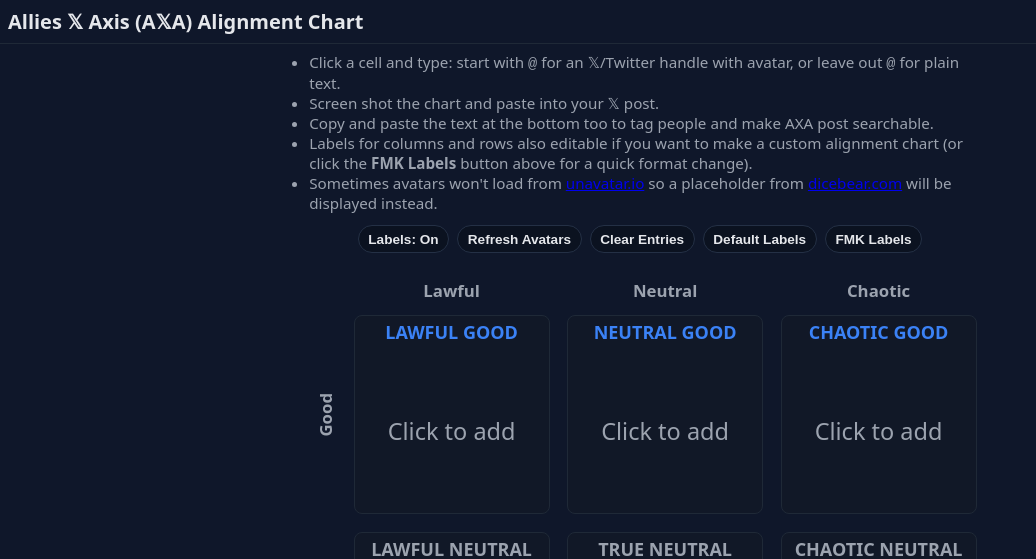
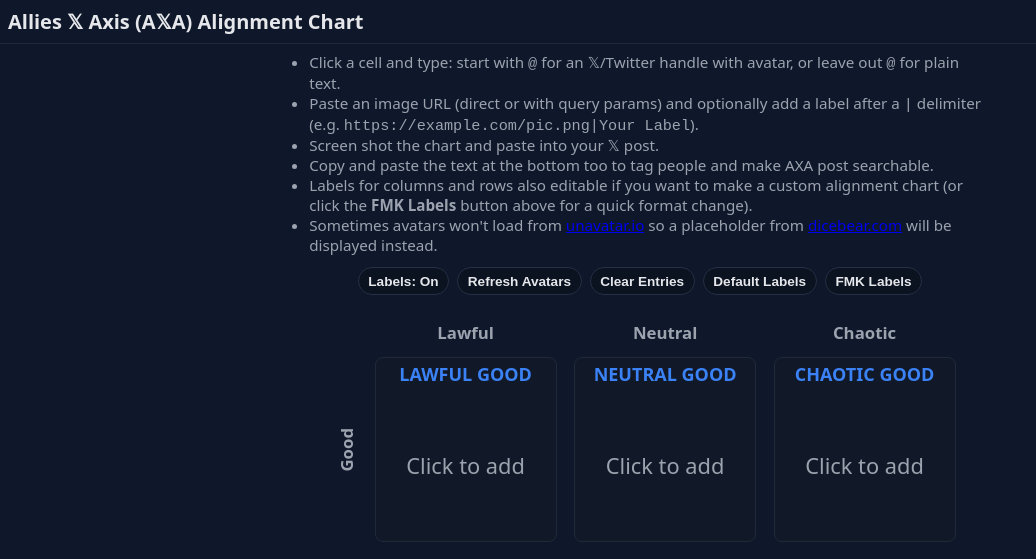
Before and after one commit to decent-money/decent-money.github.io, a Jekyll site: the page axa/content.html, which Jekyll copies as it is, in a window 1280 px wide, cut to the strip 0-559 px from the top of the page. Shown: the whole strip, without its empty margins (0-1036 px from the left). Built offline with Jekyll 4.4.1, drawn with Linux system fonts in a browser that asks for light colours; some of the changed lines change nothing that is shown.

Commit message:
Add functionality to include image URLs with option text label.

```diff
--- a/axa/content.html
+++ b/axa/content.html
@@ -322,6 +322,14 @@
   transition: transform 0.2s ease, width 0.2s ease, height 0.2s ease;
 }
 
+.custom-image {
+  border-radius: 10px;
+  border: none;
+  object-fit: contain;
+  background: var(--panel);
+  transition: transform 0.2s ease, width 0.2s ease, height 0.2s ease;
+}
+
 
     .handle {
       position: absolute;
@@ -513,6 +521,7 @@
     <div class="instruction">
       <ul>
         <li>Click a cell and type: start with <code>@</code> for an <span class="x-symbol">X</span>/Twitter handle with avatar, or leave out <code>@</code> for plain text.</li>
+        <li>Paste an image URL (direct or with query params) and optionally add a label after a <code>|</code> delimiter (e.g. <code>https://example.com/pic.png|Your Label</code>).</li>
         <li>Screen shot the chart and paste into your <span class="x-symbol">X</span> post.</li>
         <li>Copy and paste the text at the bottom too to tag people and make AXA post searchable.</li>
         <li>Labels for columns and rows also editable if you want to make a custom alignment chart (or click
@@ -756,6 +765,21 @@
       return v;
     }
 
+    const IMAGE_EXT_RE = /\.(png|jpe?g|gif|webp|svg)(\?.*)?$/i;
+
+    function parseImageEntry(value) {
+      if (!value) return null;
+      const parts = value.split('|');
+      const url = (parts.shift() || '').trim();
+      if (!/^https?:\/\//i.test(url)) return null;
+      const urlNoQuery = url.split('?')[0];
+      const hasExt = IMAGE_EXT_RE.test(urlNoQuery);
+      const hasHint = /width=|height=|image|img|format=|jpeg|jpg|png|gif|webp/i.test(url);
+      const label = parts.join('|').trim();
+      if (!hasExt && !hasHint && !label) return null; // avoid treating arbitrary links as images
+      return { url, label };
+    }
+
 
     function avatarURL(handle) {
       const encodedHandle = encodeURIComponent(handle);
@@ -792,6 +816,16 @@
           if (raw.startsWith('@')) {
             const h = parseHandle(raw);
             return h ? '@' + h : '?';
+          }
+          const img = parseImageEntry(raw);
+          if (img) {
+            const cellIndex = () => {
+              const r = Number(c.dataset.rowIndex);
+              const cIdx = Number(c.dataset.colIndex);
+              return r * 3 + cIdx + 1;
+            };
+            const lbl = img.label || `Img${cellIndex()}`;
+            return `${lbl},`;
           }
           // Plain text entries get a trailing comma for separation
           return `${raw},`;
@@ -1013,7 +1047,7 @@
 
     function measureAvatarSize(cell) {
       const content = cell.querySelector('.content');
-      const avatar = content.querySelector('.avatar');
+      const avatar = content.querySelector('.avatar, .custom-image');
       const handle = cell.querySelector('.handle');
       const label = cell.querySelector('.alignment');
       if (!avatar) return null;
@@ -1097,7 +1131,7 @@
     // ==== Rendering cells ====
     function adjustSizes(cell, uniformSize) {
       const content = cell.querySelector('.content');
-      const avatar = content.querySelector('.avatar');
+      const avatar = content.querySelector('.avatar, .custom-image');
       const plain = content.querySelector('.plain-text');
       const placeholder = content.querySelector('.placeholder');
       const handle = cell.querySelector('.handle');
@@ -1223,6 +1257,12 @@
       }
 
       const handle = parseHandle(raw);
+      const imageEntry = parseImageEntry(raw);
+      const cellIndex = () => {
+        const r = Number(cell.dataset.rowIndex);
+        const c = Number(cell.dataset.colIndex);
+        return r * 3 + c + 1; // 1..9 in row-major order
+      };
 
       // If prefixed with @ and parsed, render as X handle with avatar/link
       if (raw.startsWith('@') && handle) {
@@ -1237,6 +1277,24 @@
         p.innerHTML = `<a href="${profileURL(handle)}" target="_blank" rel="noopener noreferrer">@${handle}</a>`;
         p.querySelector('a').addEventListener('click', e => e.stopPropagation());
         content.append(img, p);
+        updateAvatarSizes();
+        updateHandlesText();
+        return;
+      }
+
+      // Image URL (with optional label after '|')
+      if (imageEntry) {
+        const labelText = imageEntry.label || `Img${cellIndex()}`;
+        const img = document.createElement('img');
+        img.className = 'custom-image';
+        img.src = imageEntry.url;
+        img.alt = labelText;
+
+        const label = document.createElement('div');
+        label.className = 'handle image-label';
+        label.textContent = labelText;
+
+        content.append(img, label);
         updateAvatarSizes();
         updateHandlesText();
         return;
@@ -1260,7 +1318,7 @@
       const input = document.createElement('input');
       input.type = 'text';
       input.value = current;
-      input.placeholder = 'Start with @ for X handle';
+      input.placeholder = 'Start with @ for X handle, or paste image URL|label';
       wrap.append(input);
       content.append(wrap);
       input.focus();
@@ -1270,6 +1328,11 @@
         if (raw.startsWith('@')) {
           const h = parseHandle(raw);
           cell.dataset.raw = h ? `@${h}` : '';
+        } else if (parseImageEntry(raw)) {
+          // Normalize: url|label (label optional)
+          const entry = parseImageEntry(raw);
+          const rebuilt = entry.url + (entry.label ? `|${entry.label}` : '');
+          cell.dataset.raw = rebuilt;
         } else {
           cell.dataset.raw = raw;
         }
```
Lines whose indentation alone changed are shown as unchanged.
